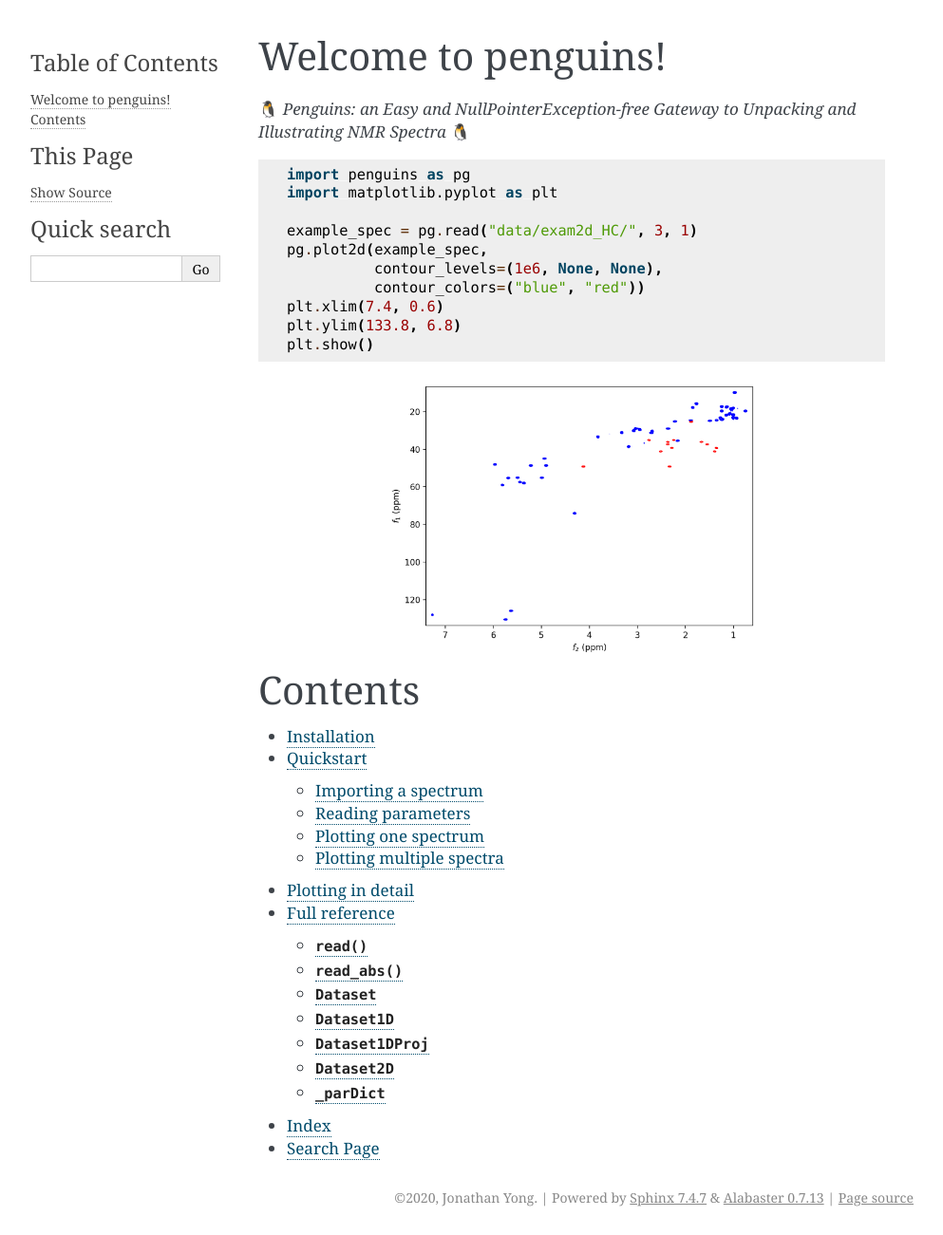
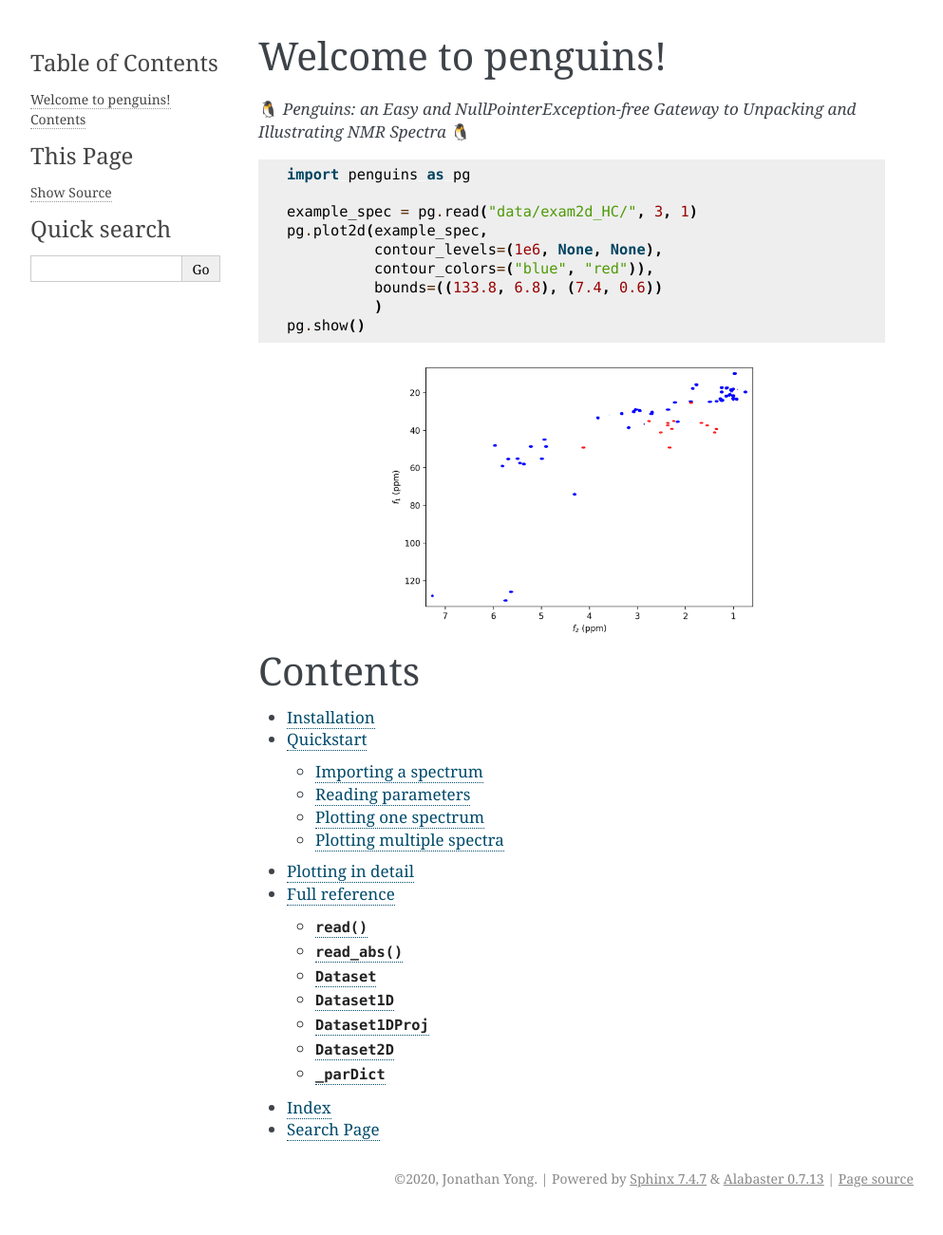
Before and after one commit to yongrenjie/penguins, a Sphinx documentation site: the page built from doc/index.rst, in a window 1280 px wide. Shown: the whole page at 95% size, without its empty margins (148-1141 px from the left). Built offline with Sphinx 7.4.7, drawn with Linux system fonts in a browser that asks for light colours; pages that are not in the unit, such as notebooks, are missing from menus.

Commit message:
Update code snippet on front page of docs

```diff
--- a/doc/index.rst
+++ b/doc/index.rst
@@ -13,15 +13,14 @@ Welcome to penguins!
 ::
 
    import penguins as pg
-   import matplotlib.pyplot as plt
 
    example_spec = pg.read("data/exam2d_HC/", 3, 1)
    pg.plot2d(example_spec,
              contour_levels=(1e6, None, None),
-             contour_colors=("blue", "red"))
-   plt.xlim(7.4, 0.6)
-   plt.ylim(133.8, 6.8)
-   plt.show()
+             contour_colors=("blue", "red")),
+             bounds=((133.8, 6.8), (7.4, 0.6))
+             )
+   pg.show()
 
 .. image:: images/exam2d_hc.png
    :width: 400
```
